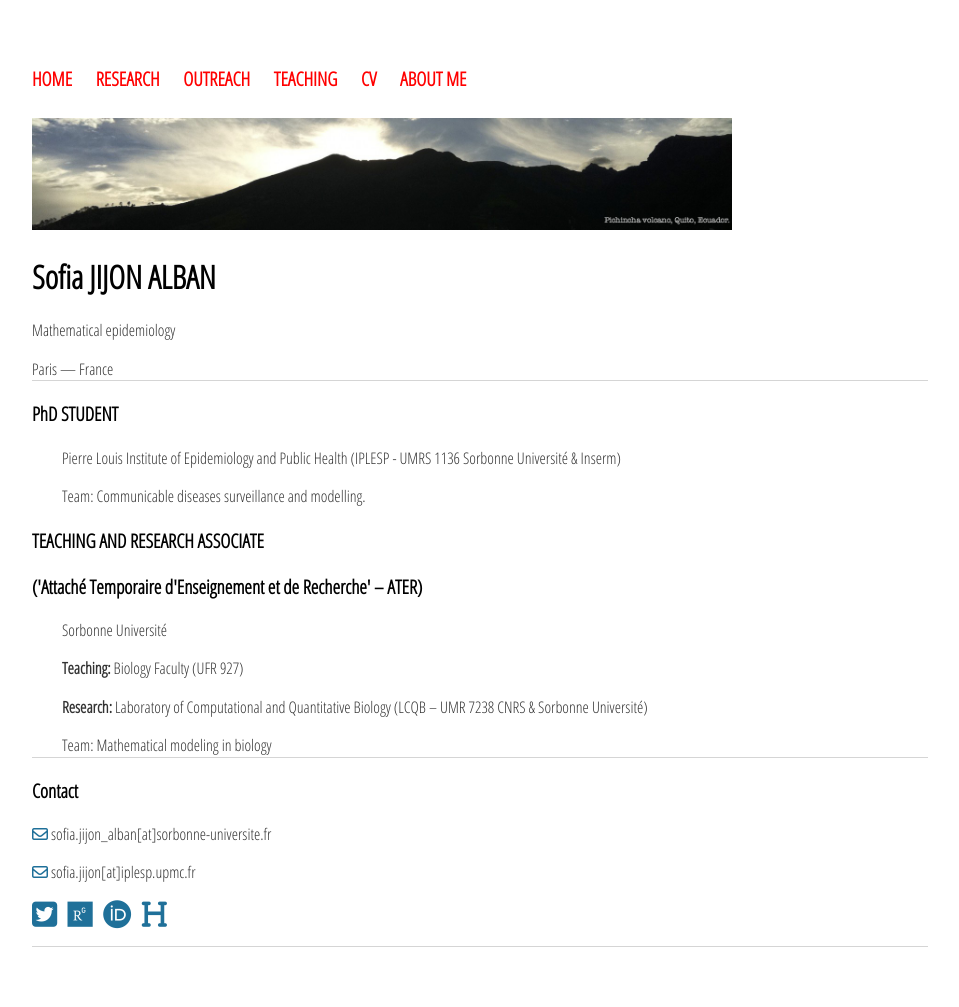
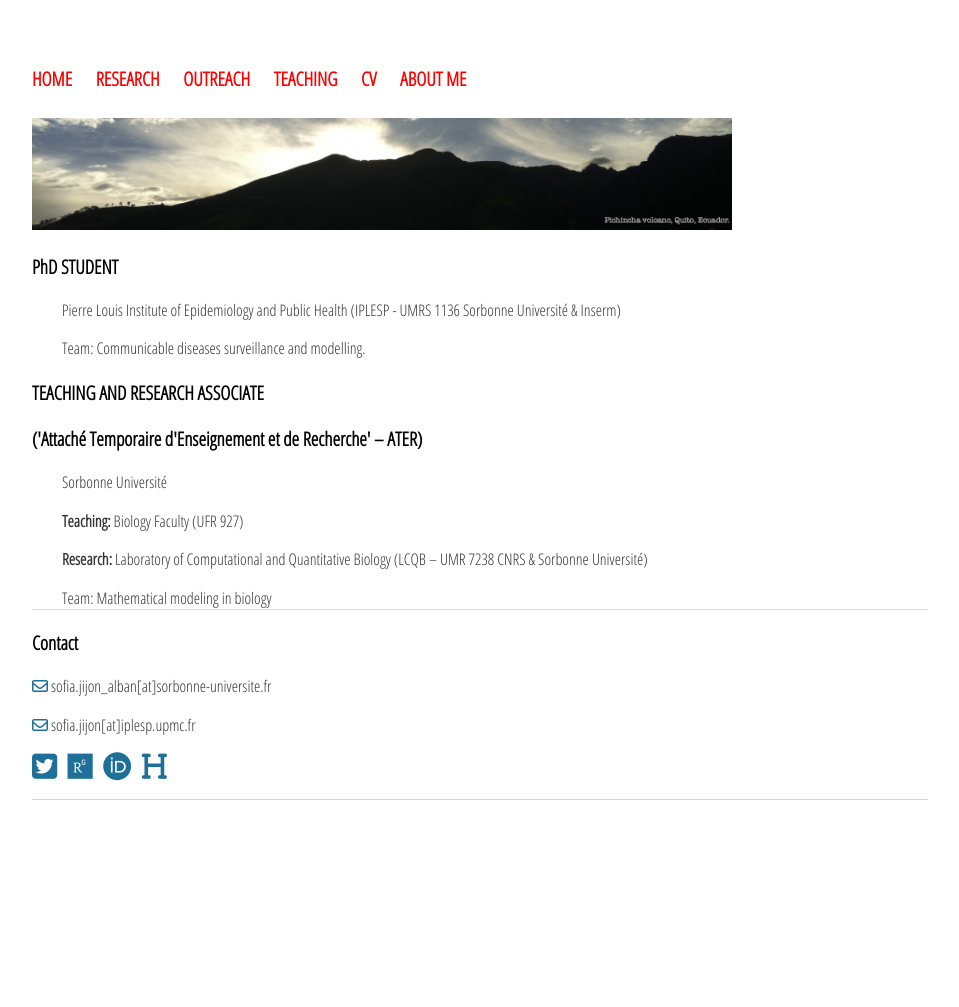
Before and after one commit to sjijon/sjijon.github.io, a Jekyll site: the page built from index.html, in a window 1280 px wide. Shown: the whole page, without its empty margins (160-1119 px from the left). Built offline with Jekyll 4.4.1, drawn with Linux system fonts in a browser that asks for light colours; nearby versions of some CDN libraries; after the commit the page ends 900 px from its top, so only the background shows below that.

Commit message:
Update index.html

```diff
--- a/index.html
+++ b/index.html
@@ -4,14 +4,6 @@ title: Sofia JIJON
 ---
 <div class="blurb">
 	<img src="https://raw.githubusercontent.com/sjijon/sjijon.github.io/master/images/Portada_WP.png" alt="Pichincha" style="width:700px">
-	<h1>Sofia JIJON ALBAN</h1>
-	<p>
-		Mathematical epidemiology
-	</p>
-	<p style="border-bottom: 1px solid #d5d5d5;">
-		Paris — France
-	</p>
-
 
 	<h3>PhD STUDENT</h3>
 	<p style="padding-left:30px;">
```
